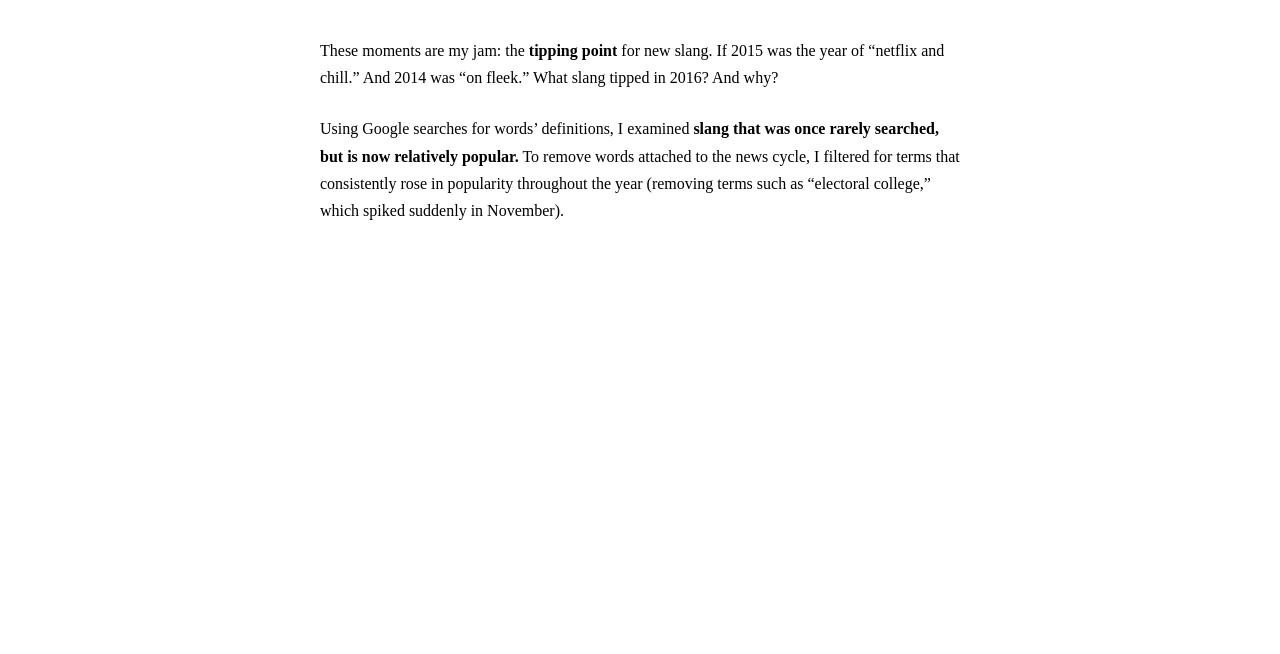
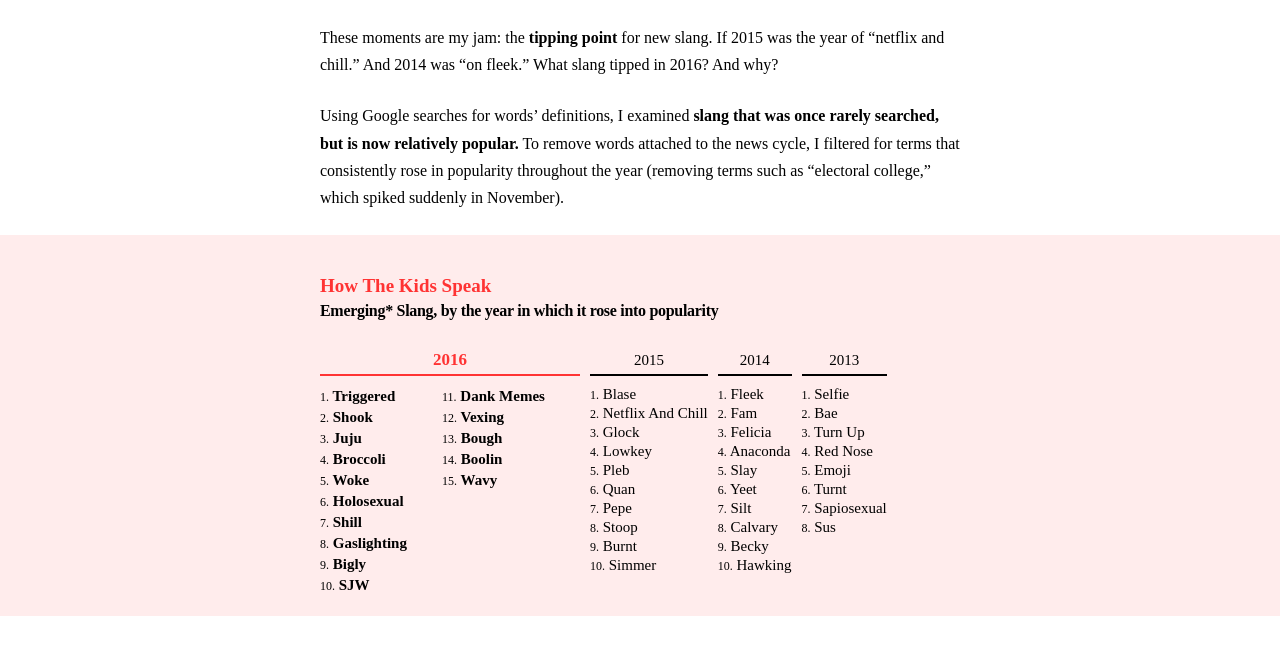
Before and after one commit to the-pudding/new-slang, a plain HTML site: page docs/index.html in a window 1280 px wide. Shown: the part 1092-1746 px from the top of the page. Before the commit the page ends 1340 px from the top, so only its background shows below. Drawn offline with nearby package versions, Linux system fonts and the light colour scheme; a web font is replaced by a local one.

Commit message:
words seciton

```diff
--- a/docs/index.html
+++ b/docs/index.html
@@ -46,7 +46,28 @@
       </p>
     </div>
     <div class="top-slang-section">
+      <div class="top-slang-section-content">
+        <div class="top-slang-section-title">
+          <p class="top-slang-section-title-top">How The Kids Speak
+          </p>
+          <p class="top-slang-section-title-bottom">Emerging* Slang, by the year in which it rose into popularity
+          </p>
+        </div>
+        <div class="top-slang-section-table">
+          <div class="top-slang-section-table-current">
+            <p class="top-slang-section-table-current-year">2016
+            </p>
+            <div class="top-slang-section-table-current-items">
+            </div>
+          </div>
+          <div class="top-slang-section-table-past">
+          </div>
+        </div>
+      </div>
+    </div>
+    <script src="//cdnjs.cloudflare.com/ajax/libs/d3/4.5.0/d3.min.js" type="text/javascript">
 
-    </div>
+    </script>
+    <script src="script.js" type="text/javascript"></script>
   </body>
 </html>
--- /dev/null
+++ b/docs/script.js
@@ -0,0 +1,53 @@
+
+
+var slang = {2016:["Triggered","Shook","Juju","Broccoli","Woke","Holosexual","Shill","Gaslighting","Bigly","SJW","Dank Memes","Vexing","Bough","Boolin","Wavy"],
+             2015:["Blase","Netflix And Chill","Glock","Lowkey","Pleb","Quan","Pepe","Stoop","Burnt","Simmer"],
+             2014:["Fleek","Fam","Felicia","Anaconda","Slay","Yeet","Silt","Calvary","Becky","Hawking"],
+             2013:["Selfie","Bae","Turn Up","Red Nose","Emoji","Turnt","Sapiosexual","Sus"]
+            };
+
+console.log(slang[2016]);
+
+var topSection = d3.select(".top-slang-section");
+
+var slangItemsCurrent = topSection.select(".top-slang-section-table-current-items")
+  .selectAll("p")
+  .data(slang[2016])
+  .enter()
+  .append("p")
+  .attr("class","top-slang-section-table-current-item")
+  .html(function(d,i){
+    return "<span class='top-slang-section-table-current-item-num'>"+(i+1)+".</span> "+d;
+  })
+  ;
+
+var years = [2015,2014,2013];
+
+var slangItemsPastColumn = topSection.select(".top-slang-section-table-past")
+  .selectAll("div")
+  .data(years)
+  .enter()
+  .append("div")
+  .attr("class","top-slang-section-table-past-column")
+  ;
+
+slangItemsPastColumn.append("p")
+  .attr("class","top-slang-section-table-past-column-year")
+  .text(function(d){
+    return d;
+  })
+  ;
+
+slangItemsPastColumn.append("div")
+  .attr("class","top-slang-section-table-past-column-items")
+  .selectAll("p")
+  .data(function(d){
+    return slang[d];
+  })
+  .enter()
+  .append("p")
+  .attr("class","top-slang-section-table-past-column-item")
+  .html(function(d,i){
+    return "<span class='top-slang-section-table-current-item-num'>"+(i+1)+".</span> "+d;
+  })
+  ;
--- a/docs/style.css
+++ b/docs/style.css
@@ -135,3 +135,103 @@ a{
   font-weight: 500;
   text-align: center;
   margin-top: 30px;
+}
+
+p{
+  margin:0px;
+}
+
+.top-slang-section{width: 100%;background: rgba(255, 223, 223, 0.58);margin-bottom: 100px;}
+
+
+.top-slang-section-content {
+    width: 640px;
+    margin: 0 auto;
+    padding-top: 40px;
+    padding-bottom: 20px;
+    font-family: "Whitney SSm A", "Whitney SSm B";
+}
+
+.top-slang-section-title-top {
+    font-family: "Whitney SSm A", "Whitney SSm B";
+    color: #FF3333;
+    font-weight: 600;
+    font-size: 19px;
+}
+
+.top-slang-section-title-bottom {
+    margin: 0px;
+    font-size: 16px;
+    letter-spacing: -.3px;
+    /* text-transform: uppercase; */
+    font-weight: 600;
+    margin-top: 5px;
+}
+
+
+.top-slang-section-table {
+    display: -webkit-box;
+    display: -ms-flexbox;
+    display: -webkit-flex;
+    display: flex;
+}
+
+.top-slang-section-title {
+    margin-bottom: 30px;
+}
+
+.top-slang-section-table-current-year {
+    border-bottom: 2px solid #FF3333;
+    color: #FF3333;
+    font-weight: 600;
+    text-align: center;
+    padding-bottom: 4px;
+    font-size: 17px;
+    margin-bottom: 10px;
+}
+
+.top-slang-section-table-current {
+    width: 260px;
+}
+
+.top-slang-section-table-current-item {
+    font-size: 15px;
+    font-weight: 600;
+}
+
+.top-slang-section-table-current-items {height: 210px;display: -webkit-box;display: -ms-flexbox;display: -webkit-flex;display: flex;-webkit-flex-direction: column;flex-direction: column;-webkit-flex-wrap: wrap;flex-wrap: wrap;line-height: 20px;}
+
+.top-slang-section-table-current-item-num  {
+  font-size: 12px;
+  font-weight: 500;
+}
+
+
+.top-slang-section-table-past {
+    -webkit-flex-grow: 1;
+    flex-grow: 1;
+    display: -webkit-box;
+    display: -ms-flexbox;
+    display: -webkit-flex;
+    display: flex;
+    margin-left: 10px;
+}
+
+.top-slang-section-table-past-column {
+    margin-right: 10px;
+}
+
+.top-slang-section-table-past-column-year {
+    border-bottom: 2px solid black;
+    font-size: 15px;
+    font-weight: 500;
+    line-height: 21px;
+    padding-bottom: 3px;
+    text-align: center;
+    margin-bottom: 9px;
+}
+
+.top-slang-section-table-past-column-item {
+    font-size: 15px;
+    line-height: 18px;
+}
```
